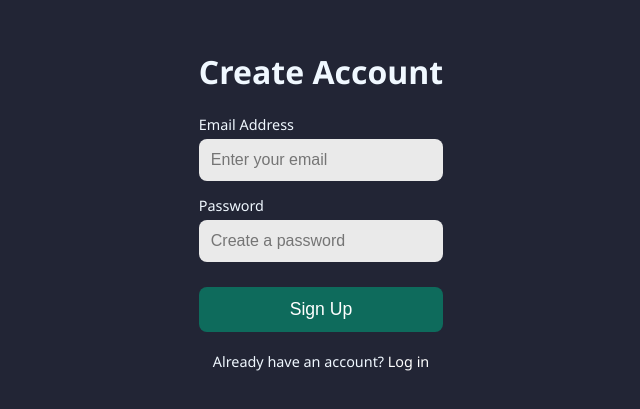
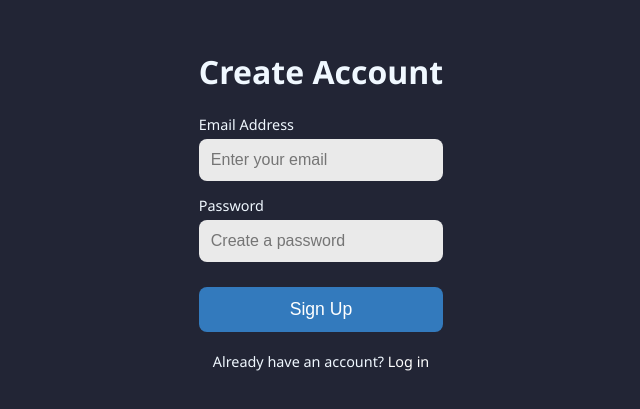
Before and after one commit to yumna1623/Hackathon2, a React (Vite) app in the folder vite-project/: page /SignUp in a window 1280 px wide. Shown: the part 193-602 px from the top of the page, without its empty margins (319-959 px from the left). Built offline with nearby package versions, Linux system fonts and the light colour scheme; no server answers; a web font is replaced by a local one.

Commit message:
components Structure

```diff
--- a/vite-project/src/pages/index.css
+++ b/vite-project/src/pages/index.css
@@ -67,7 +67,7 @@ input {
     color: white;
     border: none;
     border-radius: 8px;
-    background-color: #0e6b5c;
+    background-color: #337abd;
     font-size: 1.1rem;
     cursor: pointer;
     margin-top: 10px;
```
Also changed, not shown: vite-project/src/Components/Login/index.jsx (deleted, +0 -11 lines), vite-project/src/Components/Calender/index.jsx (added), vite-project/src/Components/Header/index.jsx (added), vite-project/src/Components/MiniTaskList/index.jsx (added), vite-project/src/Components/SideBar/index.jsx (added), vite-project/src/Components/TaskSection/index.jsx (added), vite-project/src/Components/TopCards/index.jsx (added), vite-project/src/pages/Dashboard/index.jsx (renamed from vite-project/src/pages/Home/index.jsx).
